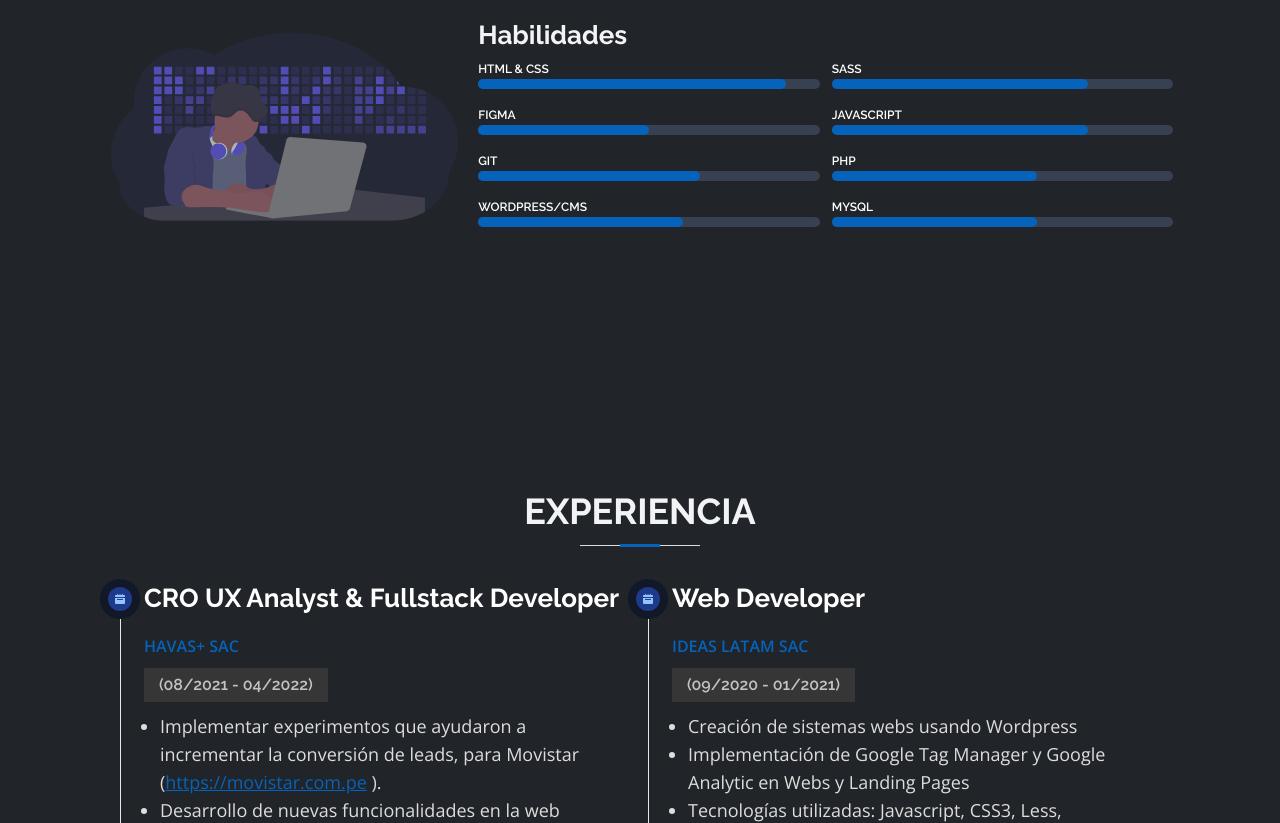
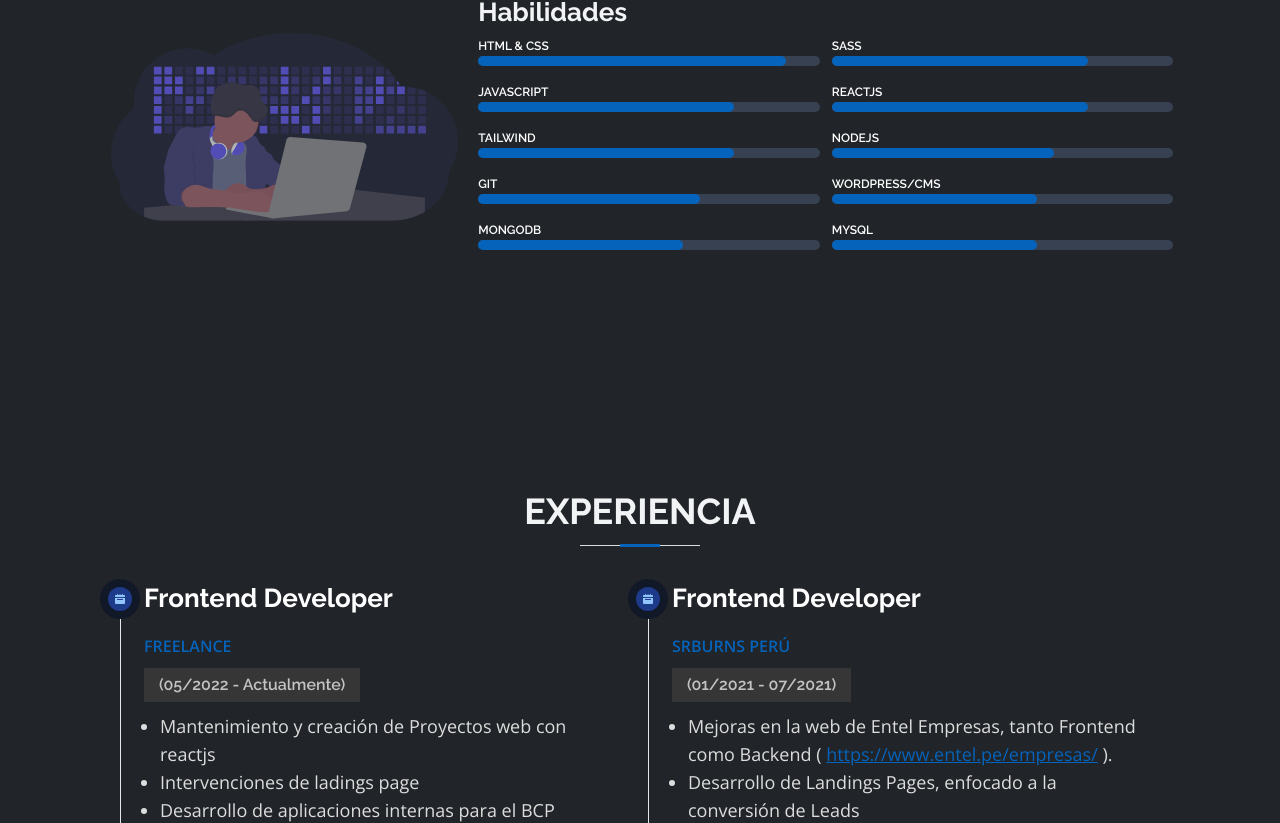
Before and after one commit to joanC0492/my-portfolio, a Next.js app: page / in a window 1280 px wide. Shown: the part 1157-1980 px from the top of the page. Built offline with nearby package versions, Linux system fonts and the light colour scheme.

Commit message:
Actualizacion de curriculum

```diff
--- a/src/app/(pages)/home/_components/sections/HomeHero.tsx
+++ b/src/app/(pages)/home/_components/sections/HomeHero.tsx
@@ -43,7 +43,7 @@ export const HomeHero = (props: IProps) => {
           </p>
           <RrssList className="mt-6 lg:justify-start" />
           <ButtonPrimary
-            href="/docs/cvcochachi.pdf"
+            href="/docs/cvcochachi2024.pdf"
             text="DESCARGA MI CV"
             target="_blank"
             className="mt-6"
--- a/src/app/(pages)/home/_data/portfolio.data.ts
+++ b/src/app/(pages)/home/_data/portfolio.data.ts
@@ -32,37 +32,59 @@ export const dataSkills: IDataSkills[] = [
   },
   {
     id: 3,
-    title: "FIGMA",
-    percentage: 50,
-  },
-  {
-    id: 4,
     title: "JAVASCRIPT",
     percentage: 75,
   },
   {
+    id: 4,
+    title: "REACTJS",
+    percentage: 75,
+  },
+  {
     id: 5,
+    title: "TAILWIND",
+    percentage: 75,
+  },
+  {
+    id: 6,
+    title: "NODEJS",
+    percentage: 65,
+  },
+  {
+    id: 7,
     title: "GIT",
     percentage: 65,
   },
   {
-    id: 6,
-    title: "PHP",
-    percentage: 60,
-  },
-  {
-    id: 7,
+    id: 8,
     title: "WORDPRESS/CMS",
     percentage: 60,
   },
   {
-    id: 8,
+    id: 9,
+    title: "MONGODB",
+    percentage: 60,
+  },
+  {
+    id: 10,
     title: "MYSQL",
     percentage: 60,
   },
 ];
 
 export const dataResumes: IResume[] = [
+  {
+    id: 0,
+    position: "Frontend Developer",
+    company: "FREELANCE",
+    period: "(05/2022 - Actualmente)",
+    experienceList: [
+      `Mantenimiento y creación de Proyectos web con
+      reactjs`,
+      `Intervenciones de ladings page`,
+      `Desarrollo de aplicaciones internas para el BCP`,
+    ],
+  },
   {
     id: 1,
     position: "CRO UX Analyst & Fullstack Developer",
```
Also changed, not shown: 1 other file (tests, documents, lock files or other folders).
